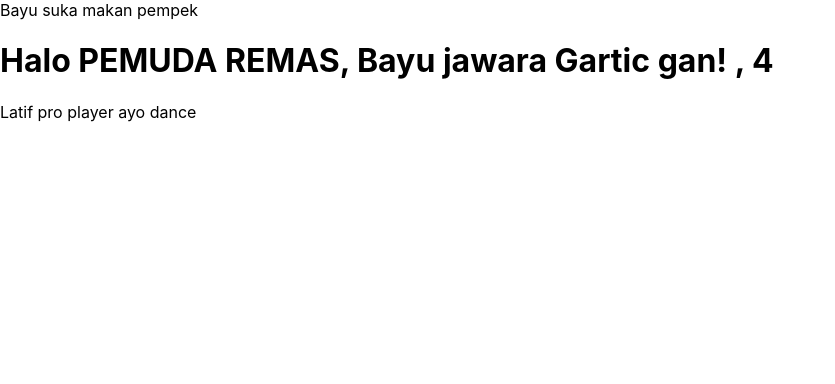
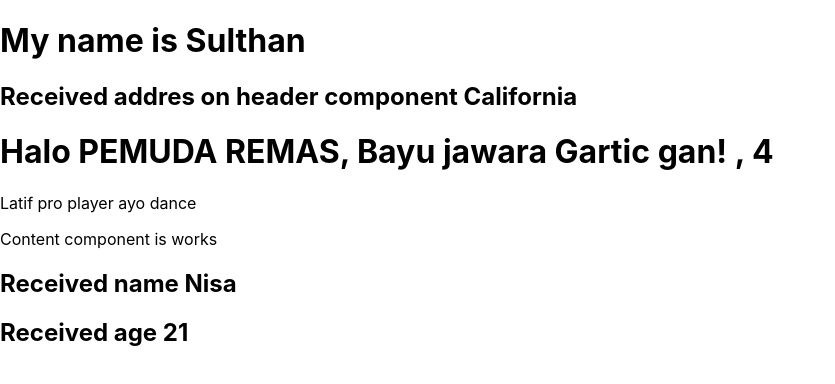
Before and after one commit to RezaNurRochmat13/react-blogs-example, a React (Create React App) app: page / in a window 1280 px wide. Shown: the top 384 px of the page, without its empty margins (0-835 px from the left). Built offline with nearby package versions, Linux system fonts and the light colour scheme.

Commit message:
Add state

```diff
--- a/src/App.js
+++ b/src/App.js
@@ -1,5 +1,6 @@
 // Functional component
 
+import Content from "./components/Content";
 import Header from "./components/Header";
 
 // Class component
@@ -8,9 +9,10 @@
 
     return (
       <div>
-        <Header />
+        <Header address="California" />
         <h1>Halo PEMUDA REMAS, {message} , {2 + 2}</h1>
         <p>Latif pro player ayo dance</p>
+        <Content name="Nisa" age="21" />
       </div>
     );
 }
--- /dev/null
+++ b/src/components/Content.js
@@ -0,0 +1,17 @@
+import React, {Component} from 'react';
+
+export default class Content extends Component {
+    constructor(props) {
+        super();
+    };
+
+    render() {
+        return(
+            <div>
+                Content component is works
+                <h2>Received name {this.props.name}</h2>
+                <h2>Received age {this.props.age}</h2>
+             </div>
+        );
+    };
+};
--- a/src/components/Header.js
+++ b/src/components/Header.js
@@ -1,15 +1,29 @@
-// import React, {Component} from 'react';
+import React, {Component} from 'react';
 
 // Class component
-// export class Header extends Component {
-//     render() {
-//         return <div>Rafi itu ganteng</div>
-//     }
+class Header extends Component {
+    constructor(props) {
+        super();
+        this.state = {
+            name: "Sulthan",
+            user: {}
+        };
+    };
+
+    render() {
+        return (
+            <div>
+                <h1>My name is {this.state.name}</h1>
+                <h2>Received addres on header component {this.props.address}</h2>
+                {/* <button onClick={this.setName}>Change my name</button> */}
+            </div>
+        )
+    }
+};
+
+// Functional component
+// const Header = () => {
+//     return <div>Bayu suka makan pempek</div>
 // };
 
-// Functional component
-const Header = () => {
-    return <div>Bayu suka makan pempek</div>
-};
-
 export default Header;
```
